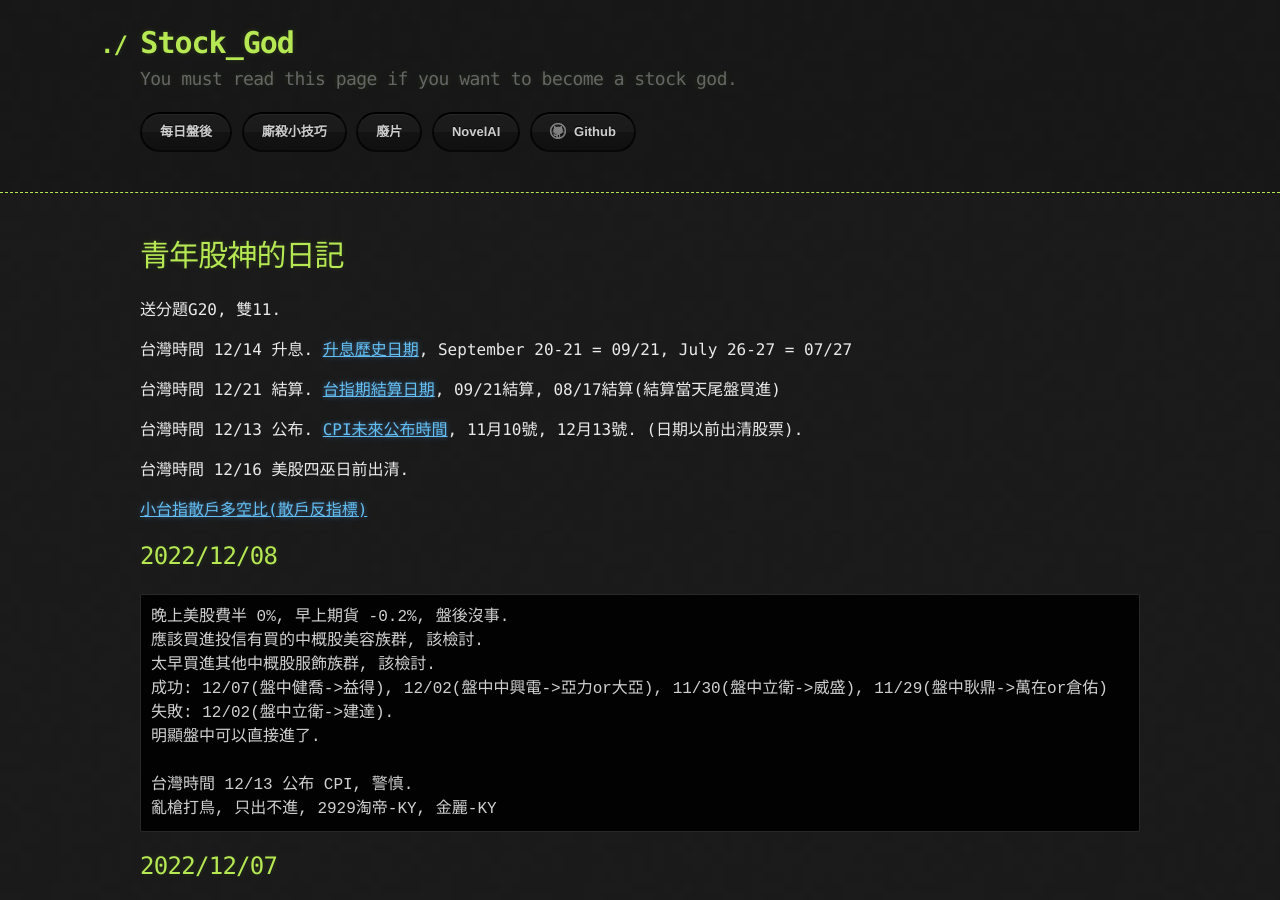
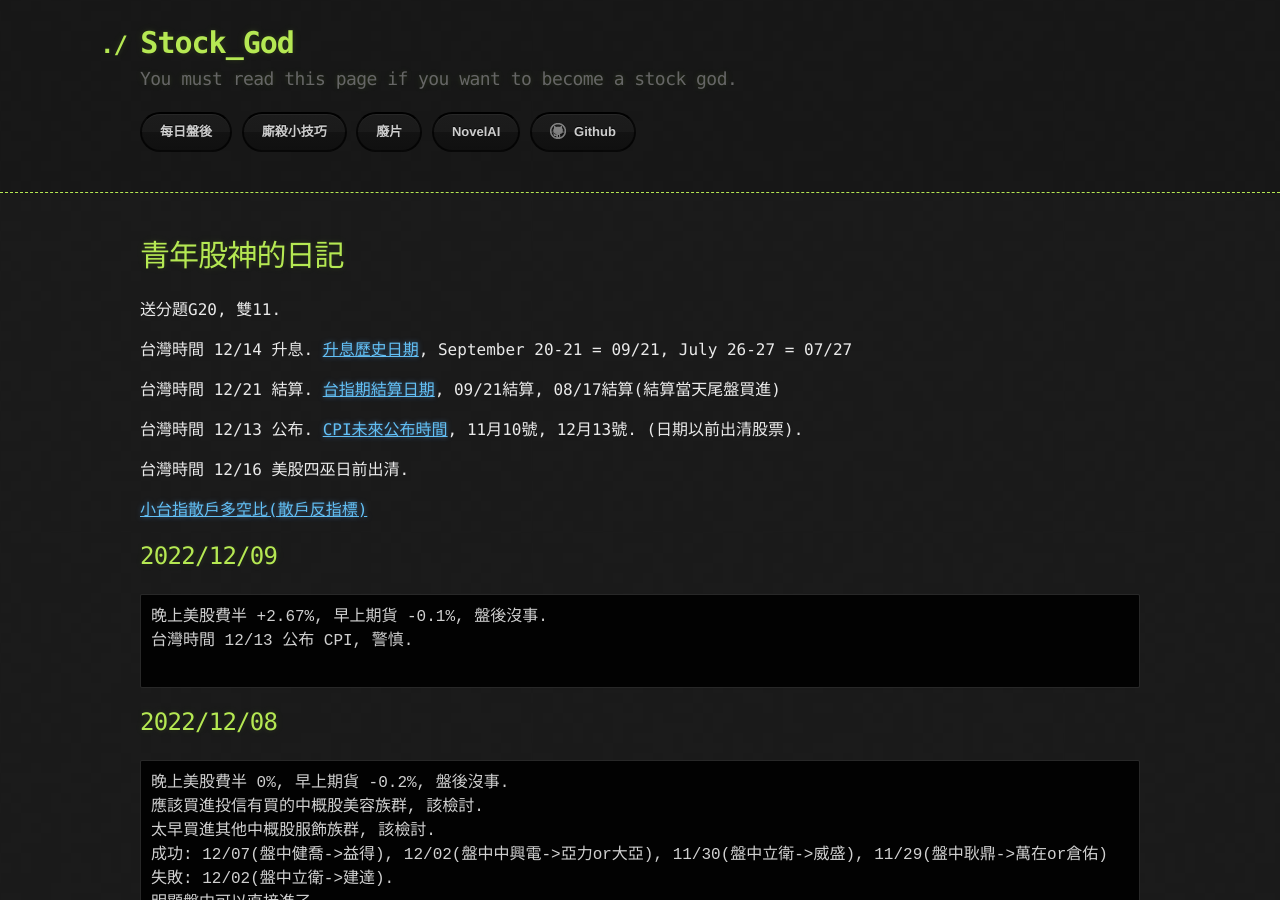
Before and after one commit to lepg5487/Stock_God, a Jekyll site: the page built from index.md, in a window 1280 px wide and 900 px high. Built offline with Jekyll 4.4.1, drawn with Linux system fonts in a browser that asks for light colours; our own code applies the rules of GitHub Pages for plain Markdown files.

Commit message:
Update index.md

````diff
--- a/index.md
+++ b/index.md
@@ -15,6 +15,13 @@ layout: testlayouts
 台灣時間 12/16 美股四巫日前出清.
 
 [小台指散戶多空比(散戶反指標)](https://www.macromicro.me/charts/20069/tw-mtx-long-to-short-ratio-of-individual-player)
+
+## 2022/12/09
+```
+晚上美股費半 +2.67%, 早上期貨 -0.1%, 盤後沒事.
+台灣時間 12/13 公布 CPI, 警慎.
+
+```
 
 ## 2022/12/08
 ```
````
